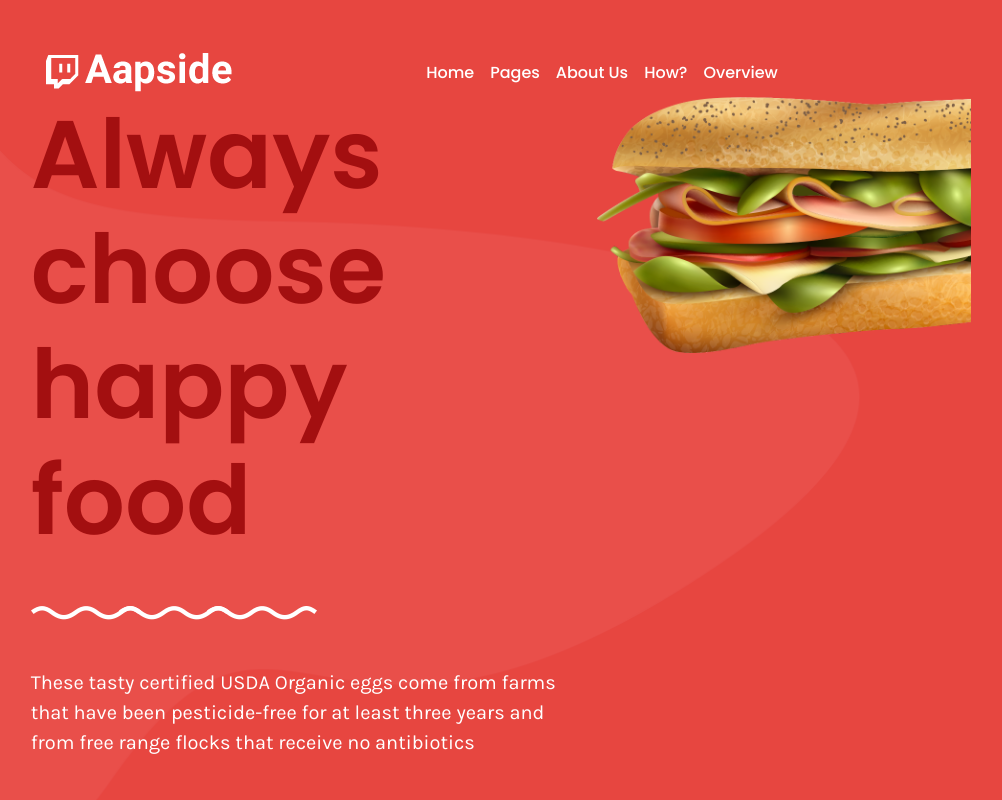
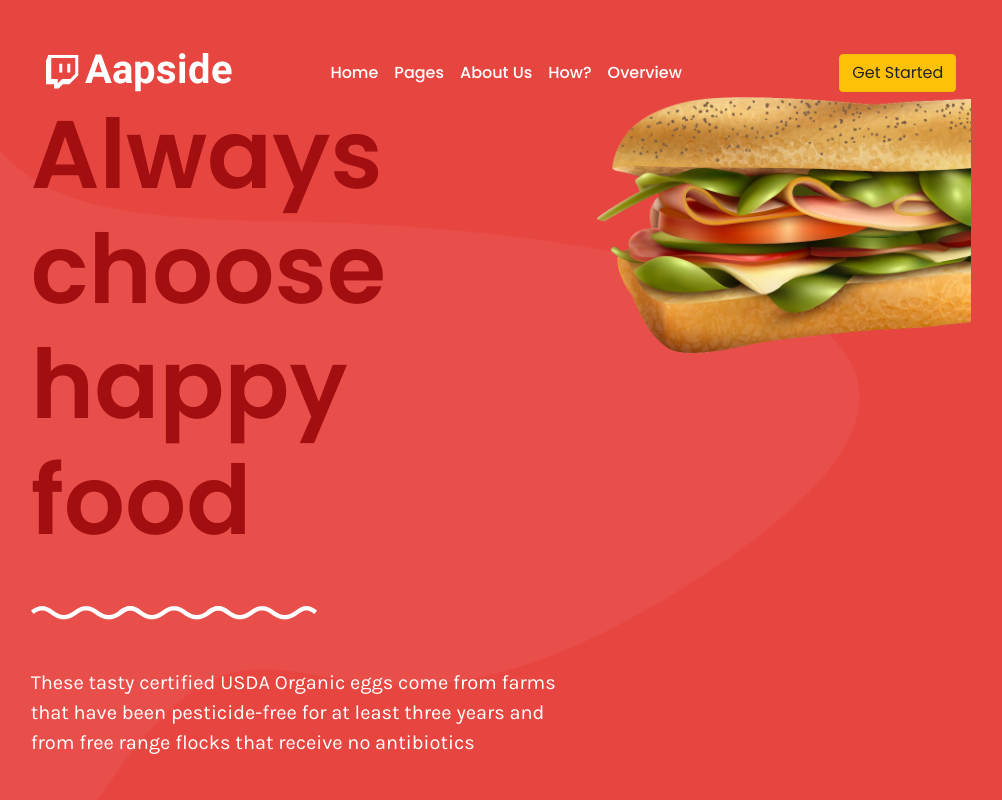
Before and after one commit to mreskini/FoodApp, a React (Create React App) app: page / in a window 1280 px wide. Shown: the top 800 px of the page, without its empty margins (139-1141 px from the left). Built offline with nearby package versions, Linux system fonts and the light colour scheme.

Commit message:
fixed the navigation component items positions

```diff
--- a/src/components/navigation.jsx
+++ b/src/components/navigation.jsx
@@ -3,9 +3,13 @@ import logoWhite from "../assets/img/logo-white.png"
 export default function Navigation() {
     return (
         <Navbar expand="lg" className="p-0">
-            <Container className="mx-0">
+            <Container className="mx-0 col-12">
                 <Navbar.Brand href="#" className="ml-auto">
-                    <img src={logoWhite} alt="Logo White" className="img-fluid" />
+                    <img
+                        src={logoWhite}
+                        alt="Logo White"
+                        className="img-fluid"
+                    />
                 </Navbar.Brand>
                 <Navbar.Toggle aria-controls="basic-navbar-nav" />
                 <Navbar.Collapse id="basic-navbar-nav">
@@ -26,6 +30,7 @@ export default function Navigation() {
                             Overview
                         </Nav.Link>
                     </Nav>
+                    <div className="btn btn-warning ml-auto">Get Started</div>
                 </Navbar.Collapse>
             </Container>
         </Navbar>
```
